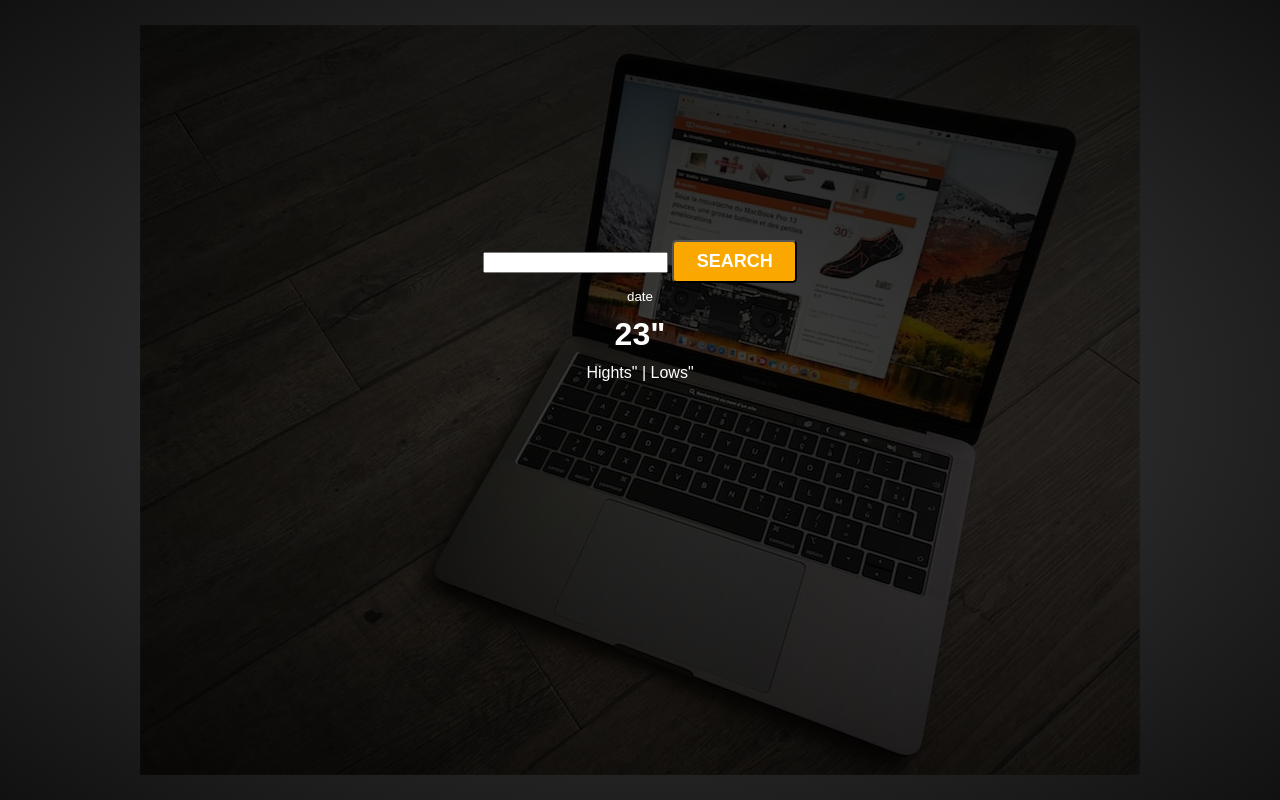
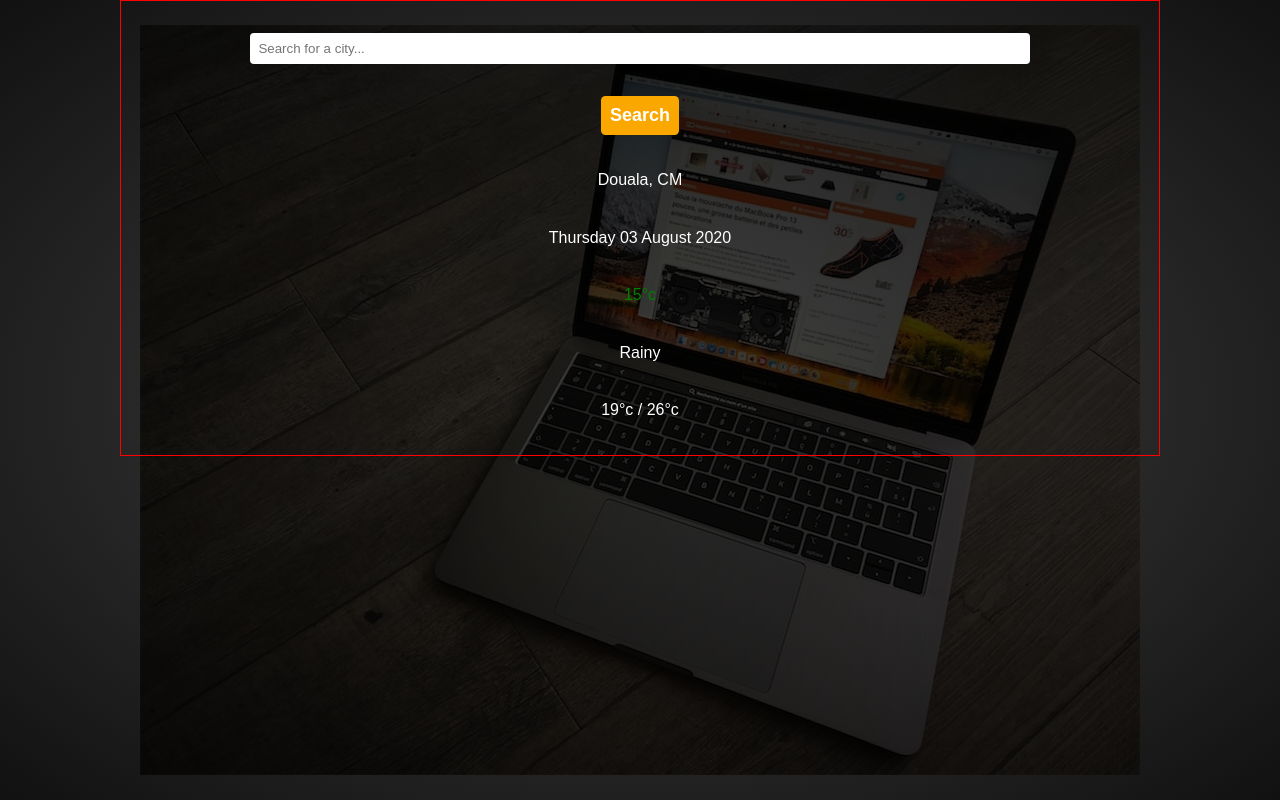
Before and after one commit to EricMbouwe/weather-app-JS, a website built with webpack: page src/templates/template.html in a window 1280 px wide. Built offline with nearby package versions, Linux system fonts and the light colour scheme; no server answers.

Commit message:
style added to the page

```diff
--- a/src/index.js
+++ b/src/index.js
@@ -1,4 +1,16 @@
 import './main.scss'
-import { getAllData } from './modules/data'
+import { getAllData, convertTemp } from './modules/data'
+import { updateTempUnit, populateContent } from './modules/dom'
+
 
 getAllData('douala')
+  .then(data => {
+    populateContent(data)
+  })
+
+
+const unit = document.getElementById('tempUnit')
+unit.addEventListener('click', () => {
+  convertTemp(donnees)
+  updateTempUnit()
+})
--- a/src/main.scss
+++ b/src/main.scss
@@ -7,6 +7,7 @@
 .hero {
   --clr-accent: #faa700;
 }
+
 
 body {
   margin: 0;
@@ -30,39 +31,19 @@ p {
   width: 85%;
   max-width: 65em;
   margin: 0 auto;
+  border: 1px solid red;
+  padding: 2rem;
 }
 
 .spacing>*+* {
   margin-top: var(--spacer, 2rem)
 }
 
-.btn {
-  display: inline-block;
-  text-decoration: none;
-  color: var(--clr-text, #fff);
-  font-weight: 700;
-  text-transform: uppercase;
-  font-size: 1.125rem;
-  padding: .5em 1.25em;
-  background: var(--clr-accent, blue);
-  border-radius: .25em;
-  transition:
-    transform 250ms ease-in-out,
-    opacity 250ms linear;
-}
-
-.btn:hover,
-.btn:focus {
-  transform: scale(1.1);
-  opacity: .9;
-}
-
 .hero {
   color: white;
   text-align: center;
-  padding: 15em 0;
   background: #222;
-  min-height: 100vh;
+  height: 100vh;
 
  @supports (background-blend-mode: multiply) {
    background: url(./assets/macbook.jpg),
@@ -73,3 +54,52 @@ p {
    background-position: center center;
  }
 }
+
+header {
+  display: flex;
+  flex-direction: column;
+  justify-content: center;
+  align-items: center;
+
+  .search-field {
+    padding: .5rem;
+    color: lightcoral;
+    border-radius: .25rem;
+    width: 80%;
+    border: none;
+  }
+
+  .search-btn {
+    color: var(--clr-text, #fff);
+    font-weight: 700;
+    font-size: 1.125rem;
+    padding: .5em;
+    background: var(--clr-accent, blue);
+    border-radius: .25em;
+    border: none;
+    transition:
+    transform 250ms ease-in-out,
+    opacity 250ms linear;
+
+    &:hover,
+    &:focus {
+      transform: scale(1.1);
+      opacity: .9;
+    }
+  }
+}
+
+.current {
+
+  .temp {
+    margin-top: var(--spacer, 2rem);
+    color: green;
+  }
+}
+
+.location {
+
+  .city {
+    margin-top: var(--spacer, 2rem);
+  }
+}
--- a/src/modules/data.js
+++ b/src/modules/data.js
@@ -1,7 +1,11 @@
 export const getAllData = async(input) => {
   const key = '1c3e320d963d88f4616259a84c7026e9'
-  const res = await fetch(`https://api.openweathermap.org/data/2.5/weather?q=${input}&APPID=${key}`)
+  const res = await fetch(`https://api.openweathermap.org/data/2.5/weather?q=${input}&units=metric&APPID=${key}`)
   const data = await res.json()
-  console.log(data);
   return data
 }
+
+
+export function convertTemp(data) {
+  console.log('clicked convert');
+}
--- a/src/modules/dom.js
+++ b/src/modules/dom.js
@@ -0,0 +1,12 @@
+const tempe = document.getElementById('temperature')
+
+
+export function populateContent(data) {
+  tempe.innerHTML = data.main.temp
+  console.log(data.main.temp);
+  console.log(data);
+}
+
+export function updateTempUnit() {
+  console.log('clicked updatedom');
+}
--- a/src/templates/template.html
+++ b/src/templates/template.html
@@ -6,18 +6,24 @@
   <title>Weather App</title>
 </head>
 <body>
-  <div class="hero spacing">
-    <div class="container">
-      <input type="text" id="searchInput">
-      <input type="submit" value="search" id="searchBtn" class="btn">
-      <div class="weather-content">
-        <p id="cityName"></p>
-        <small id="date">date</small>
-        <h1 id="temperature">23"</h1>
-        <span id="hights">Hights" </span>|
-        <span id="lows"> Lows"</span>
+    <div class="hero">
+      <div class="container">
+        <header class="spacing">
+          <input type="text" autocomplete="off" class="search-field" placeholder="Search for a city..." />
+          <input type="submit" class="search-btn" value="Search" />
+        </header>
+        <main>
+          <section class="location spacing">
+            <div class="city">Douala, CM</div>
+            <div class="date">Thursday 03 August 2020</div>
+          </section>
+          <div class="current spacing">
+            <div class="temp">15<span class="unit">°c</span></div>
+            <div class="weather">Rainy</div>
+            <div class="hi-low">19°c / 26°c</div>
+          </div>
+        </main>
       </div>
     </div>
-  </div>
 </body>
 </html>
```
Also changed, not shown: src/main.css (added), 1 other file. Lines whose indentation alone changed are shown as unchanged.
